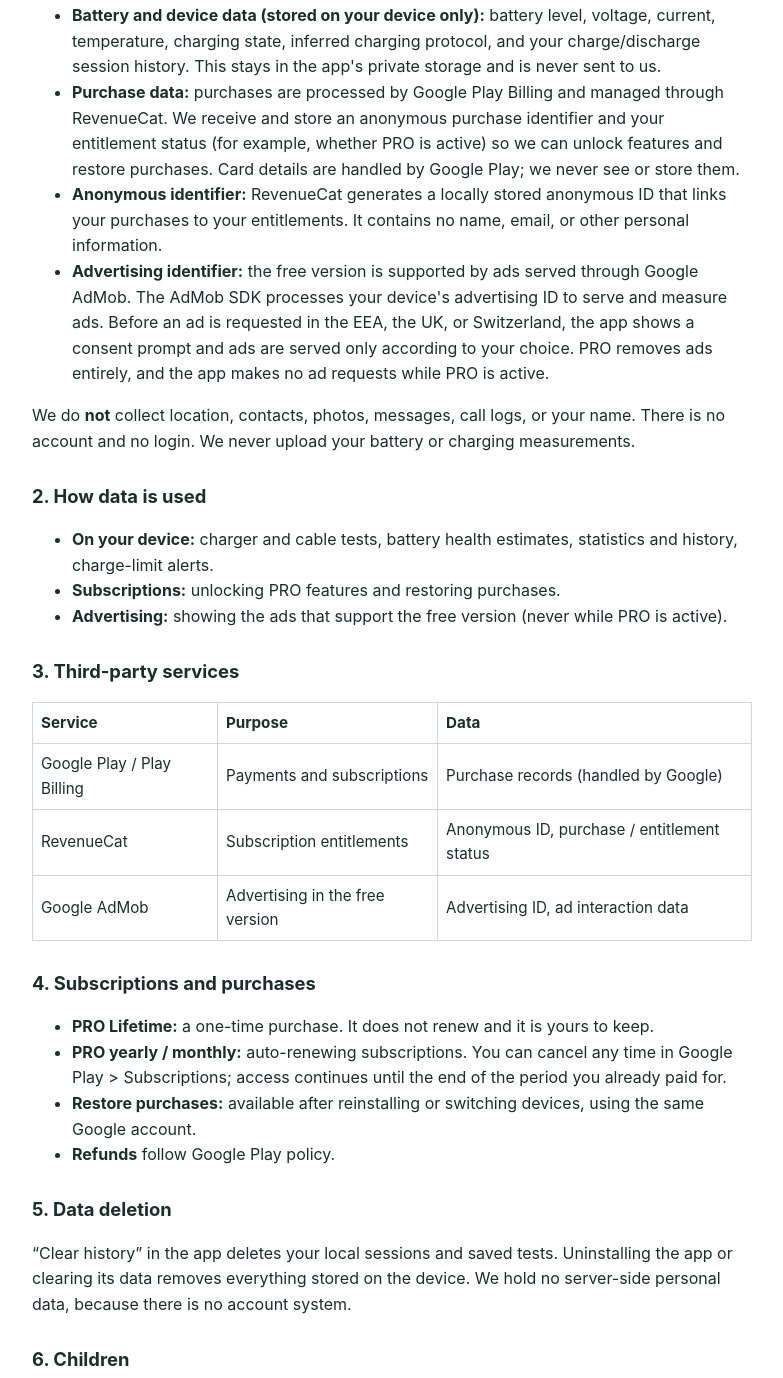
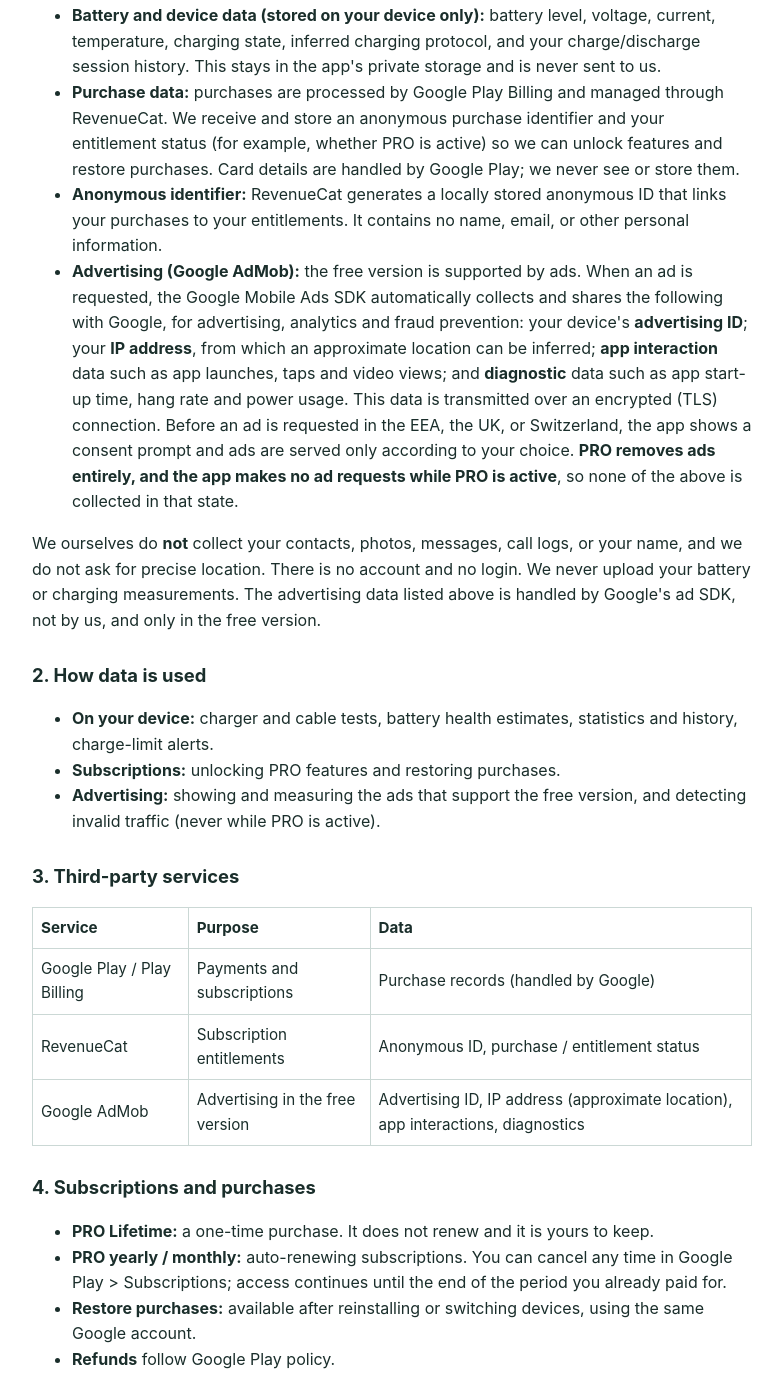
Before and after one commit to ideal-fox/ideal-fox.github.io, a plain HTML site: page privacy.html in a window 1280 px wide. Shown: the part 350-1728 px from the top of the page, without its empty margins (248-1031 px from the left). Drawn offline with Linux system fonts and the light colour scheme.

Commit message:
Disclose what the ad SDK collects

```diff
--- a/privacy.html
+++ b/privacy.html
@@ -35,20 +35,26 @@
     or store them.</li>
     <li><b>Anonymous identifier:</b> RevenueCat generates a locally stored anonymous ID that links your purchases to
     your entitlements. It contains no name, email, or other personal information.</li>
-    <li><b>Advertising identifier:</b> the free version is supported by ads served through Google AdMob. The AdMob
-    SDK processes your device's advertising ID to serve and measure ads. Before an ad is requested in the EEA, the
-    UK, or Switzerland, the app shows a consent prompt and ads are served only according to your choice. PRO removes
-    ads entirely, and the app makes no ad requests while PRO is active.</li>
+    <li><b>Advertising (Google AdMob):</b> the free version is supported by ads. When an ad is requested, the Google
+    Mobile Ads SDK automatically collects and shares the following with Google, for advertising, analytics and
+    fraud prevention: your device's <b>advertising ID</b>; your <b>IP address</b>, from which an approximate
+    location can be inferred; <b>app interaction</b> data such as app launches, taps and video views; and
+    <b>diagnostic</b> data such as app start-up time, hang rate and power usage. This data is transmitted over an
+    encrypted (TLS) connection. Before an ad is requested in the EEA, the UK, or Switzerland, the app shows a
+    consent prompt and ads are served only according to your choice. <b>PRO removes ads entirely, and the app makes
+    no ad requests while PRO is active</b>, so none of the above is collected in that state.</li>
   </ul>
 
-  <p>We do <b>not</b> collect location, contacts, photos, messages, call logs, or your name. There is no account and
-  no login. We never upload your battery or charging measurements.</p>
+  <p>We ourselves do <b>not</b> collect your contacts, photos, messages, call logs, or your name, and we do not ask
+  for precise location. There is no account and no login. We never upload your battery or charging measurements.
+  The advertising data listed above is handled by Google's ad SDK, not by us, and only in the free version.</p>
 
   <h2>2. How data is used</h2>
   <ul>
     <li><b>On your device:</b> charger and cable tests, battery health estimates, statistics and history, charge-limit alerts.</li>
     <li><b>Subscriptions:</b> unlocking PRO features and restoring purchases.</li>
-    <li><b>Advertising:</b> showing the ads that support the free version (never while PRO is active).</li>
+    <li><b>Advertising:</b> showing and measuring the ads that support the free version, and detecting invalid
+    traffic (never while PRO is active).</li>
   </ul>
 
   <h2>3. Third-party services</h2>
@@ -56,7 +62,8 @@
     <tr><th>Service</th><th>Purpose</th><th>Data</th></tr>
     <tr><td>Google Play / Play Billing</td><td>Payments and subscriptions</td><td>Purchase records (handled by Google)</td></tr>
     <tr><td>RevenueCat</td><td>Subscription entitlements</td><td>Anonymous ID, purchase / entitlement status</td></tr>
-    <tr><td>Google AdMob</td><td>Advertising in the free version</td><td>Advertising ID, ad interaction data</td></tr>
+    <tr><td>Google AdMob</td><td>Advertising in the free version</td>
+        <td>Advertising ID, IP address (approximate location), app interactions, diagnostics</td></tr>
   </table>
 
   <h2>4. Subscriptions and purchases</h2>
@@ -71,7 +78,8 @@
   <h2>5. Data deletion</h2>
   <p>&ldquo;Clear history&rdquo; in the app deletes your local sessions and saved tests. Uninstalling the app or
   clearing its data removes everything stored on the device. We hold no server-side personal data, because there is
-  no account system.</p>
+  no account system. For the advertising ID, Android gives you direct control: Settings &rarr; Privacy &rarr; Ads
+  lets you delete or reset it at any time.</p>
 
   <h2>6. Children</h2>
   <p>This app is not directed to children and we do not knowingly collect personal information from children.</p>
```
